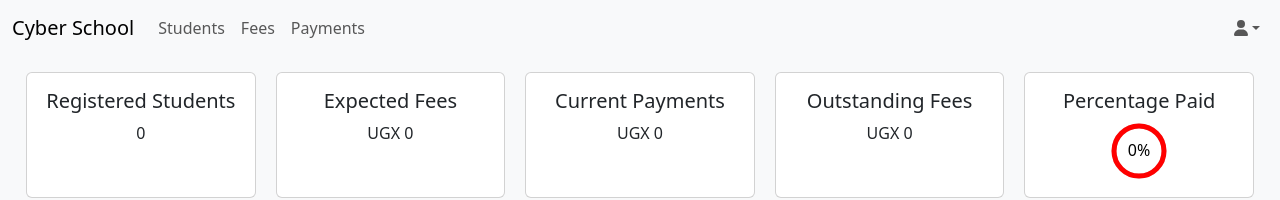
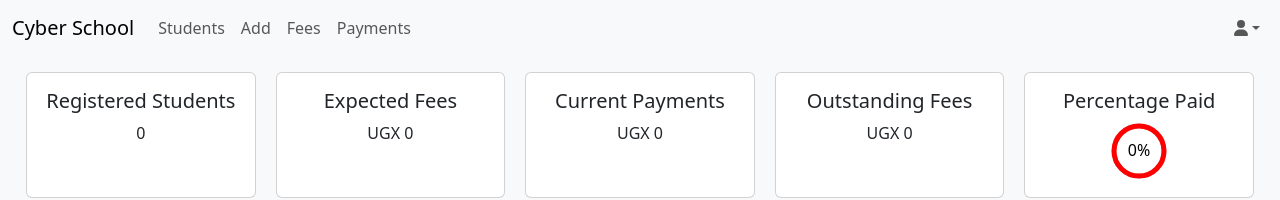
Before and after one commit to iraqooh/cyber_school_frontend_web, a Vue app: page / in a window 1280 px wide. Shown: the top 200 px of the page. Built offline with nearby package versions, Linux system fonts and the light colour scheme.

Commit message:
Today's modifications

```diff
--- a/src/App.vue
+++ b/src/App.vue
@@ -15,11 +15,15 @@
               <router-link class="nav-link" to="/students">Students</router-link>
             </li>
             <li class="nav-item">
+              <router-link class="nav-link" to="/add">Add</router-link>
+            </li>
+            <li class="nav-item">
               <router-link class="nav-link" to="/fees">Fees</router-link>
             </li>
             <li class="nav-item">
               <router-link class="nav-link" to="/payments">Payments</router-link>
             </li>
+
           </ul>
           <ul class="navbar-nav ml-auto">
             <li class="nav-item dropdown">
--- a/src/components/StudentsComponent.vue
+++ b/src/components/StudentsComponent.vue
@@ -0,0 +1,3 @@
+<template>
+    <div class="container">Students List</div>
+</template>
--- a/src/router.js
+++ b/src/router.js
@@ -2,11 +2,12 @@ import { createRouter, createWebHistory } from 'vue-router';
 import HomeComponent from './components/HomeComponent.vue';
 import AddStudent from './components/AddStudent.vue';
 import AddPayment from './components/AddPayment.vue';
+import StudentsComponent from './components/StudentsComponent.vue';
 
 const routes = [
     { path: '/', name: 'home', component: HomeComponent },
 
-    // { path: '/students', name: 'students', component: StudentsComponent },
+    { path: '/students', name: 'students', component: StudentsComponent },
 
     // { path: '/fees', name: 'fees', component: FeesComponent },
 
```
Also changed, not shown: 1 other file (tests, documents, lock files or other folders).
